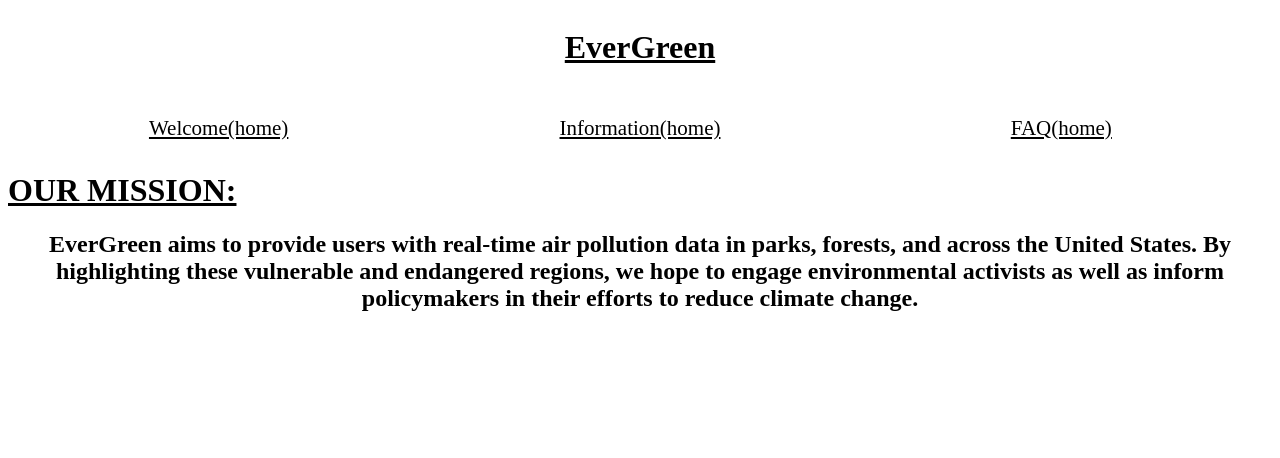
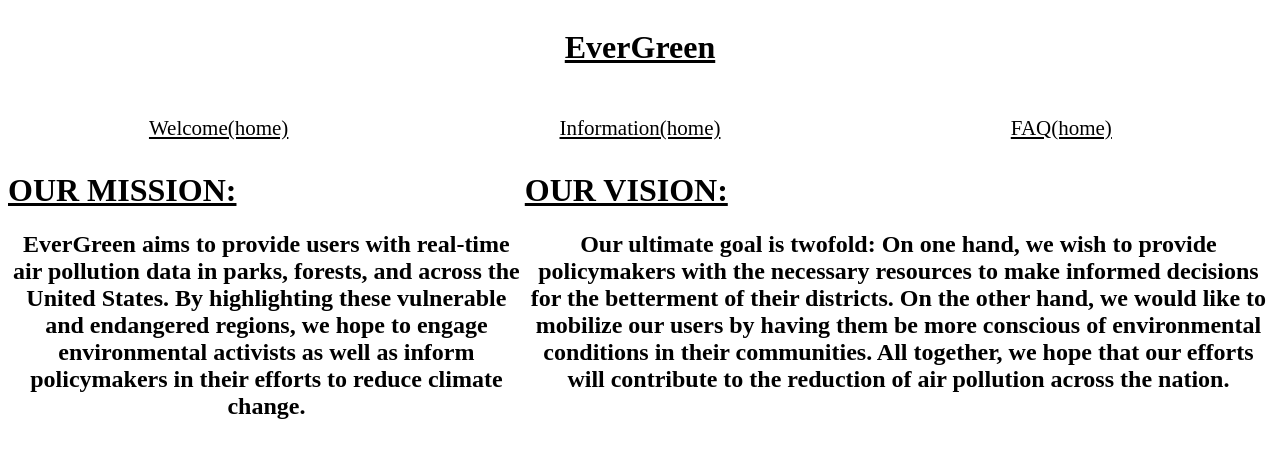
Before and after one commit to Allens124/EverGreenFrontend, a Next.js app in the folder ever/: page / in a window 1280 px wide. Shown: the top 458 px of the page. Built offline with nearby package versions, Linux system fonts and the light colour scheme.

Commit message:
Updating

```diff
--- a/ever/app/globals.css
+++ b/ever/app/globals.css
@@ -39,6 +39,7 @@ nav a:hover{
   font-family: "Comic-Sans";
   text-align: left;
   text-decoration: underline;
+  flex:1;
 }
 .xd{
   text-wrap:wrap ;
--- a/ever/app/page.js
+++ b/ever/app/page.js
@@ -18,14 +18,17 @@ export default function Home() {
         <a href="/faq/faq.js">FAQ(home)</a>
        </nav>
       </Box>
-      <Box>
-        <Box sx={{textAlign:"center"}}>
+      <Box sx={{textAlign:"center",display:"flex"}}>
+        <Box>
           <h1 className="xu">OUR MISSION:</h1>
           <h2>EverGreen aims to provide users with real-time air pollution data in parks, forests, and across the United States.
             By highlighting these vulnerable and endangered regions, we hope to engage environmental activists as well as inform policymakers in their efforts to reduce climate change.</h2>
         </Box>
         <Box>
-
+          <h1 className="xu">OUR VISION:</h1>
+          <h2>Our ultimate goal is twofold: On one hand, we wish to provide policymakers with the necessary resources to make informed decisions for the betterment of their districts.
+            On the other hand, we would like to mobilize our users by having them be more conscious of environmental conditions in their communities.
+            All together, we hope that our efforts will contribute to the reduction of air pollution across the nation.</h2>
         </Box>
       </Box>
     </Box>
```
